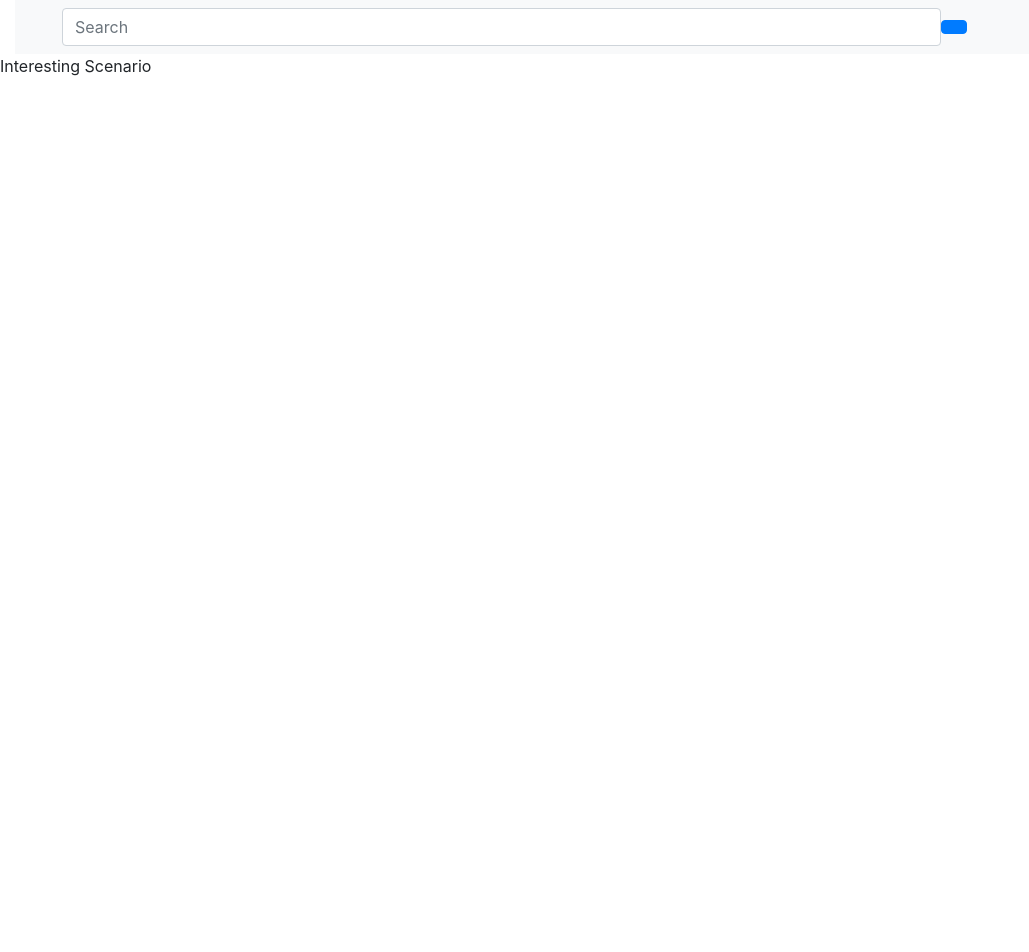
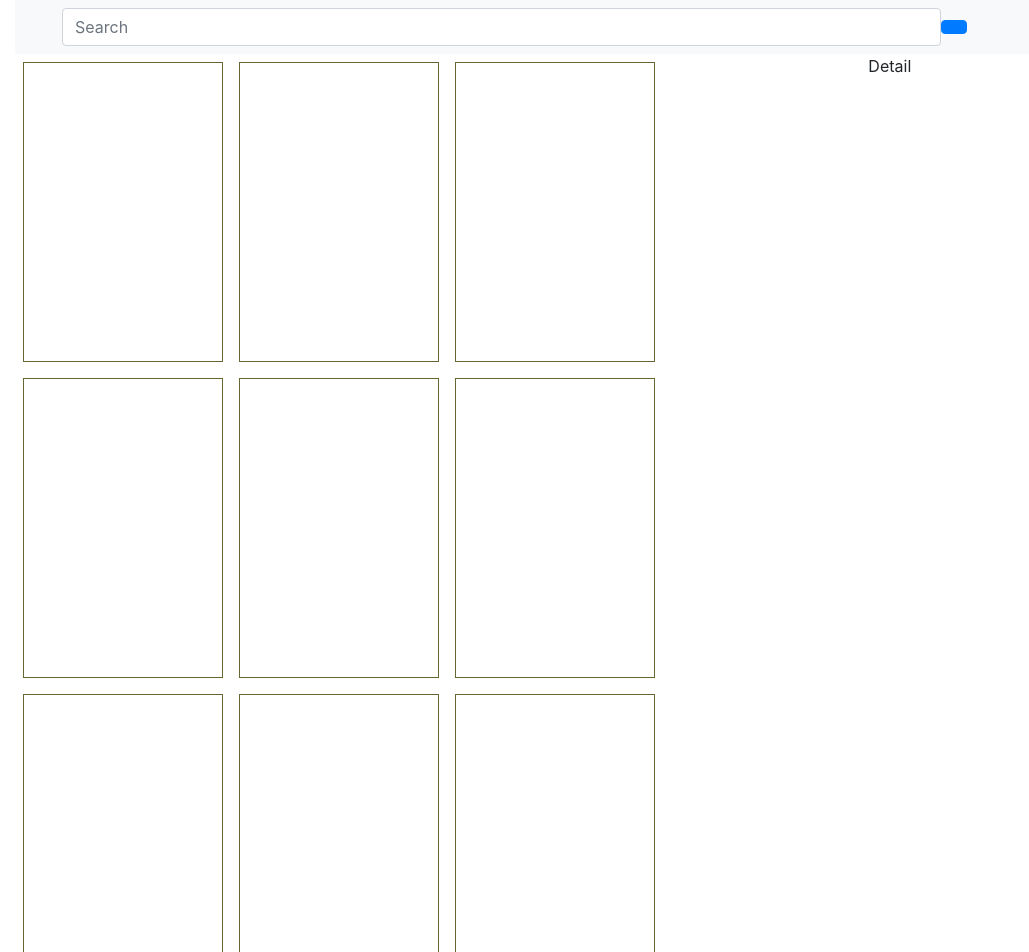
Before and after one commit to Moverr/githubsearch, a React (Create React App) app: page / in a window 1280 px wide. Shown: the top 952 px of the page, without its empty margins (0-1029 px from the left). Before the commit the page ends 800 px from the top, so only its background shows below. Built offline with nearby package versions, Linux system fonts and the light colour scheme; some icons are missing.

Commit message:
Basic Profile Cards

```diff
--- a/src/components/SearchLandingPage.jsx
+++ b/src/components/SearchLandingPage.jsx
@@ -1,5 +1,6 @@
 import React, { Component } from 'react';
 import SearchForm from './SearchForm';
+import '../css/main.css';
 
 class SearchLandingPage extends Component {
 
@@ -21,9 +22,30 @@ class SearchLandingPage extends Component {
                             </nav>
                         </div>
                     </div>
+
+
+                {/* main window  */}
                     <div className="row">
-                        Interesting Scenario
-                   </div>
+				<div className="col-md-8">
+                   <div className="profileCard">  </div>
+
+                   <div className="profileCard"> </div>
+                   <div className="profileCard"> </div>
+                   <div className="profileCard"> </div>
+                   <div className="profileCard"> </div>
+                   <div className="profileCard"> </div>
+                   <div className="profileCard"> </div>
+                   <div className="profileCard"> </div>
+                   <div className="profileCard"> </div>
+                   <div className="profileCard"> </div>
+
+
+
+				</div>
+				<div className="col-md-4">
+                    Detail
+				</div>
+			</div>
                 </div>
             </div>
         );
--- /dev/null
+++ b/src/css/main.css
@@ -0,0 +1,8 @@
+/*
+Main Cards Design ::
+*/
+.profileCard{
+    width: 200px;
+    height: 300px;
+    border: 1px #666633 solid; padding: 5px; margin: 8px; float: left;
+}
```
